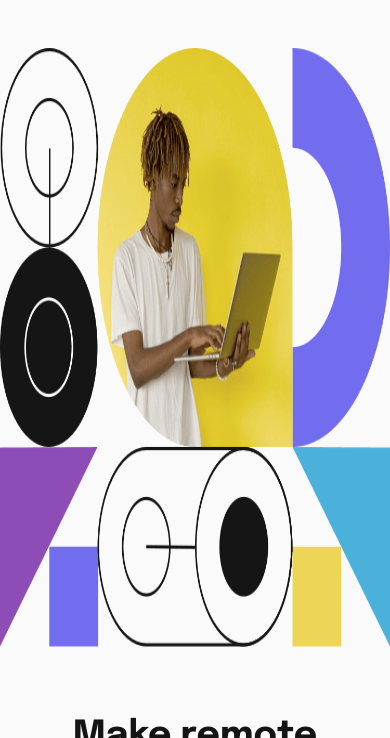
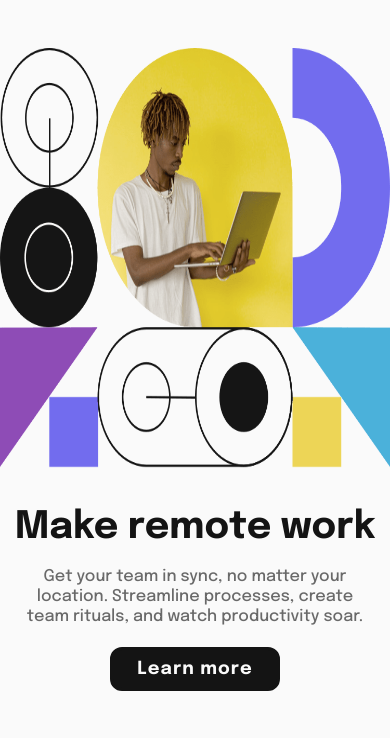
Before and after one commit to DevPebr/Intro-section-with-dropdown-navigation, a plain HTML site: page index.html in a window 390 px wide. Shown: the part 52-790 px from the top of the page. Drawn offline with Linux system fonts and the light colour scheme.

Commit message:
Ajuste de responsividade

```diff
--- a/scss/style.scss
+++ b/scss/style.scss
@@ -470,14 +470,23 @@
                     gap: 20px;
                     .sidebar  {
                         width: 100%;
+                        height: 440px;
+                        padding-bottom: 20px;
 
                         .hero {
                             display: flex;
                             justify-content: center;
                             width: 100%;
-                            img {
-                                width: 100%;
+                            height: 100%;
+                            picture {
+                                height: 100%;
+
+                                img {
+                                    width: 100%;
+                                    height: 100%;
+                                }
                             }
+
                         }
                     }
 
@@ -487,7 +496,7 @@
 
 
                     .content {
-                        padding-top: 50px;
+
                         width: 100%;
 
                         .content-info {
@@ -497,8 +506,8 @@
                             width: 100%;
 
                             h1 {
-                                font-size: 2rem;
-                                width: 343px;
+                                font-size: 2.1rem;
+                                width: 100%;
 
                             }
 
@@ -521,7 +530,6 @@
                         display: flex;
                         justify-content: center;
                         width: 100%;
-
                         margin-top: 50px;
 
                         img {
```
Also changed, not shown: scss/style.css, 1 other file.
